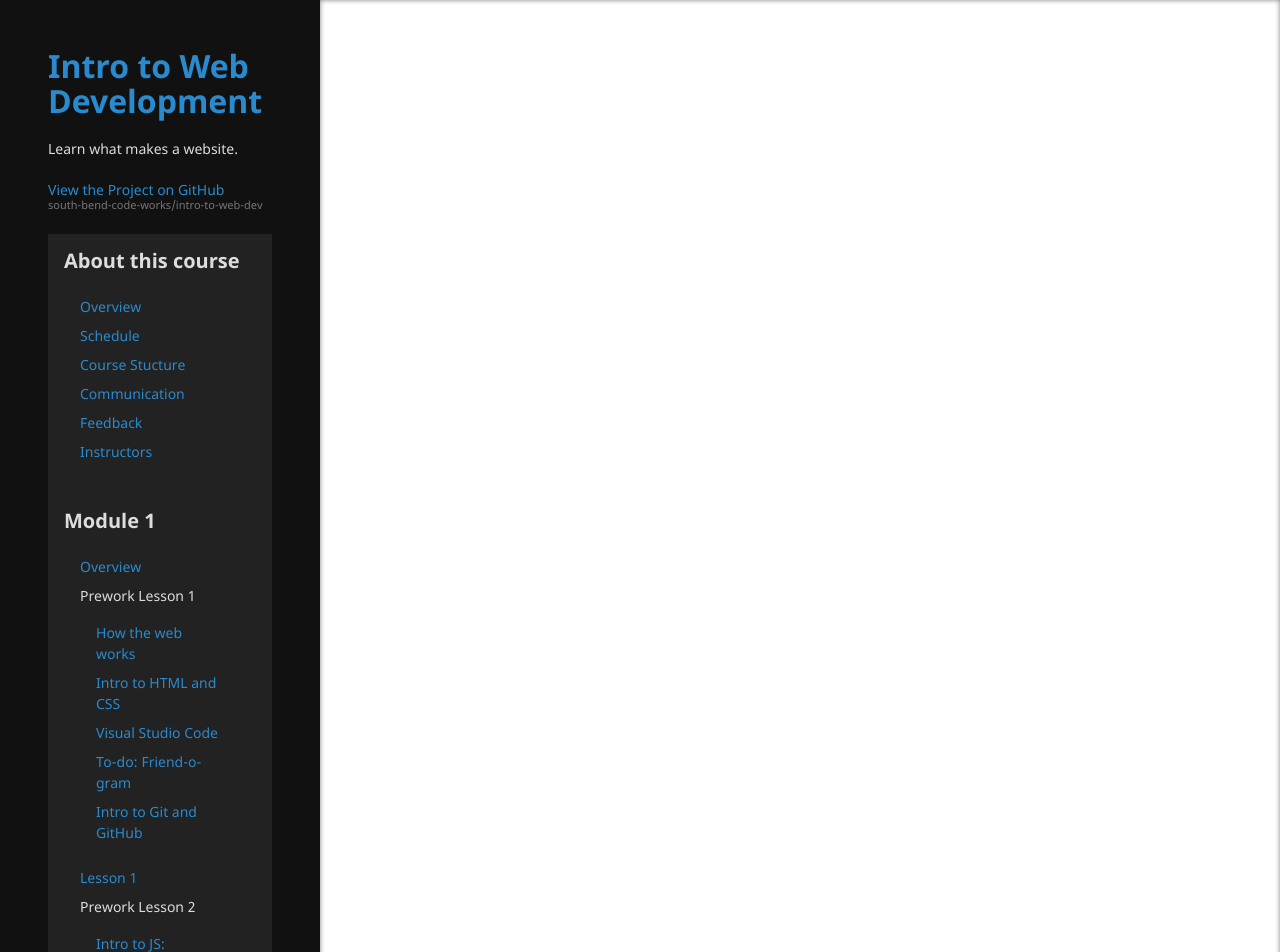
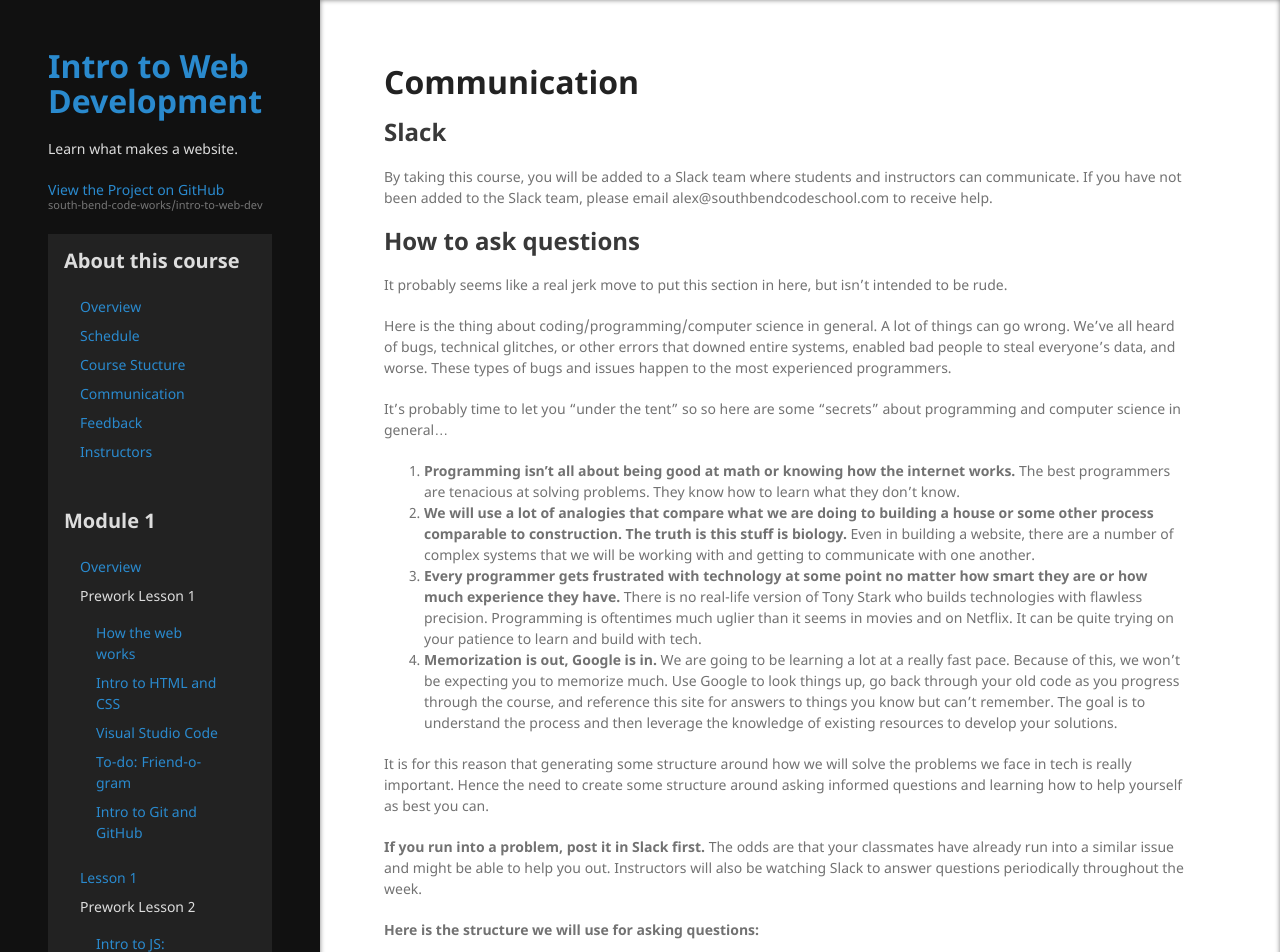
Before and after one commit to south-bend-code-works/intro-to-web-dev, a Jekyll site: the page built from lessons/module0/communication.md, in a window 1280 px wide and 1400 px high. Shown: the top 952 px of the window. Built offline with Jekyll 4.4.1, drawn with Linux system fonts in a browser that asks for light colours; our own code applies the rules of GitHub Pages for plain Markdown files; some of the changed text lies outside the part shown.

Commit message:
Update communication.md

```diff
--- a/lessons/module0/communication.md
+++ b/lessons/module0/communication.md
@@ -1,3 +1,36 @@
 ---
 layout: default
 ---
+
+# Communication
+
+## Slack
+By taking this course, you will be added to a Slack team where students and instructors can communicate. If you have not been added to the Slack team, please email alex@southbendcodeschool.com to receive help.
+
+## How to ask questions
+
+It probably seems like a real jerk move to put this section in here, but isn’t intended to be rude.
+
+Here is the thing about coding/programming/computer science in general. A lot of things can go wrong. We’ve all heard of bugs, technical glitches, or other errors that downed entire systems, enabled bad people to steal everyone’s data, and worse. These types of bugs and issues happen to the most experienced programmers.
+
+It's probably time to let you "under the tent" so so here are some “secrets” about programming and computer science in general…
+
+1. **Programming isn’t all about being good at math or knowing how the internet works.** The best programmers are tenacious at solving problems. They know how to learn what they don’t know.
+2. **We will use a lot of analogies that compare what we are doing to building a house or some other process comparable to construction. The truth is this stuff is biology.** Even in building a website, there are a number of complex systems that we will be working with and getting to communicate with one another.
+3. **Every programmer gets frustrated with technology at some point no matter how smart they are or how much experience they have.** There is no real-life version of Tony Stark who builds technologies with flawless precision. Programming is oftentimes much uglier than it seems in movies and on Netflix. It can be quite trying on your patience to learn and build with tech.
+4. **Memorization is out, Google is in.** We are going to be learning a lot at a really fast pace. Because of this, we won’t be expecting you to memorize much. Use Google to look things up, go back through your old code as you progress through the course, and reference this site for answers to things you know but can’t remember. The goal is to understand the process and then leverage the knowledge of existing resources to develop your solutions.
+
+It is for this reason that generating some structure around how we will solve the problems we face in tech is really important. Hence the need to create some structure around asking informed questions and learning how to help yourself as best you can.
+
+**If you run into a problem, post it in Slack first.** The odds are that your classmates have already run into a similar issue and might be able to help you out. Instructors will also be watching Slack to answer questions periodically throughout the week.
+
+
+**Here is the structure we will use for asking questions:**
+- Tell us what you are trying to do.
+- Tell us what error you have received or what isn’t happening if an error isn’t showing.
+- Tell us what you Google’d or looked up on Stack Overflow to solve the problem.
+- Tell us what you tried based on what you found on Google or Stack Overflow.
+- Tell us what error messages or change in results you got after you tried what you found on Google or Stack Overflow.
+
+
+![Feedback2 MEME](https://www.mememaker.net/api/bucket?path=static/img/memes/full/2017/Mar/2/1/when-you-tried-to-be-iron-man-but-you-failed.jpg)
```
